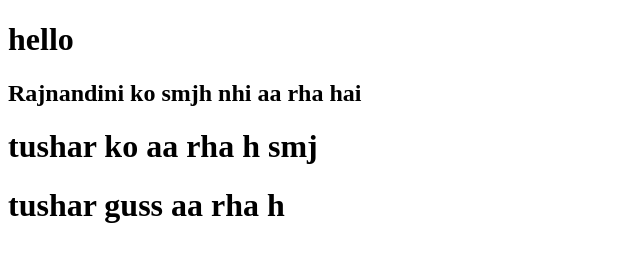
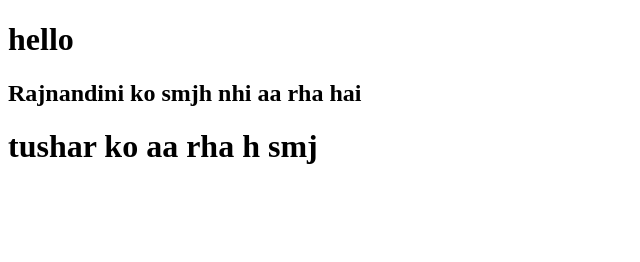
Before and after one commit to tusharch12/gitclone, a plain HTML site: page index.html in a window 1280 px wide. Shown: the whole page, without its empty margins (0-640 px from the left). Drawn offline with Linux system fonts and the light colour scheme.

Commit message:
Update index.html

```diff
--- a/index.html
+++ b/index.html
@@ -15,6 +15,7 @@
     <h1>tushar ko aa rha h smj
     </h1>
 
-    <h1>tushar guss aa rha h </h1>
+
+
 </body>
 </html>
```
